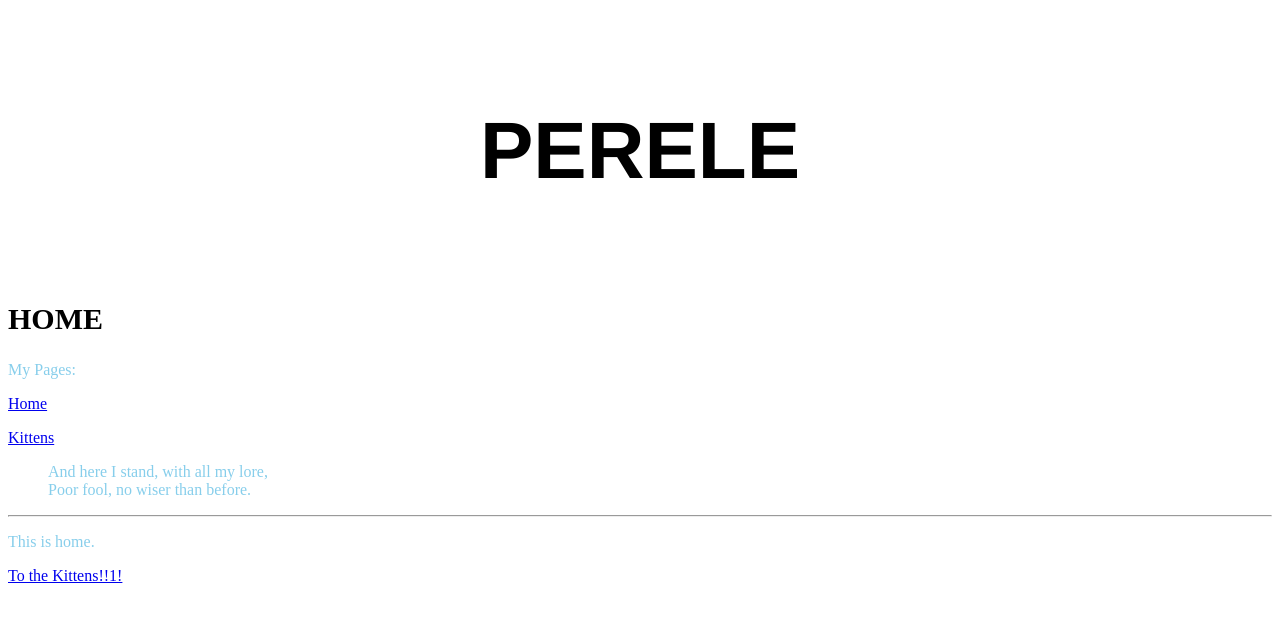
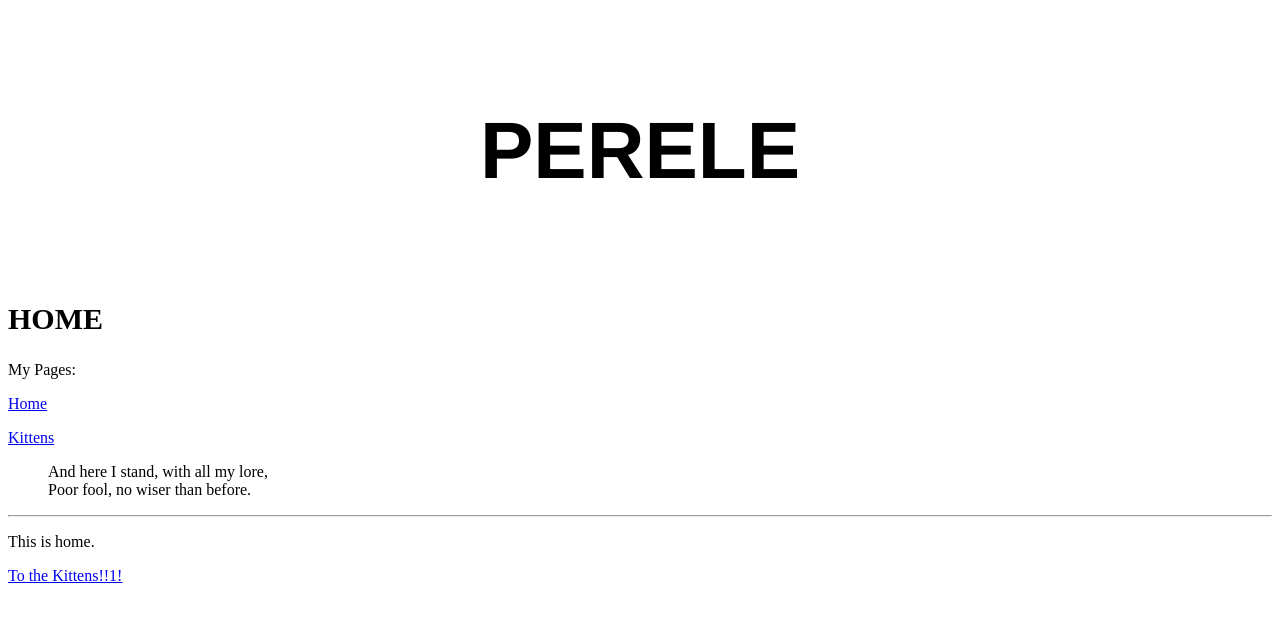
Before and after one commit to Perele/Perele.github.io, a Jekyll site: the page built from index.html, in a window 1280 px wide. Shown: the top 622 px of the page. Built offline with Jekyll 4.4.1, drawn with Linux system fonts in a browser that asks for light colours.

Commit message:
Update style.css

```diff
--- a/css/style.css
+++ b/css/style.css
@@ -5,7 +5,8 @@
     text-align: center;
     margin: 100px;
     padding: 5px;}
-h2 {font-size: 30px;
+h2 {color: solid red;
+    font-size: 30px;
     font-family: Futura;
     text-transform: uppercase;}
-p {color: skyblue;}
+p {color: black;}
```
